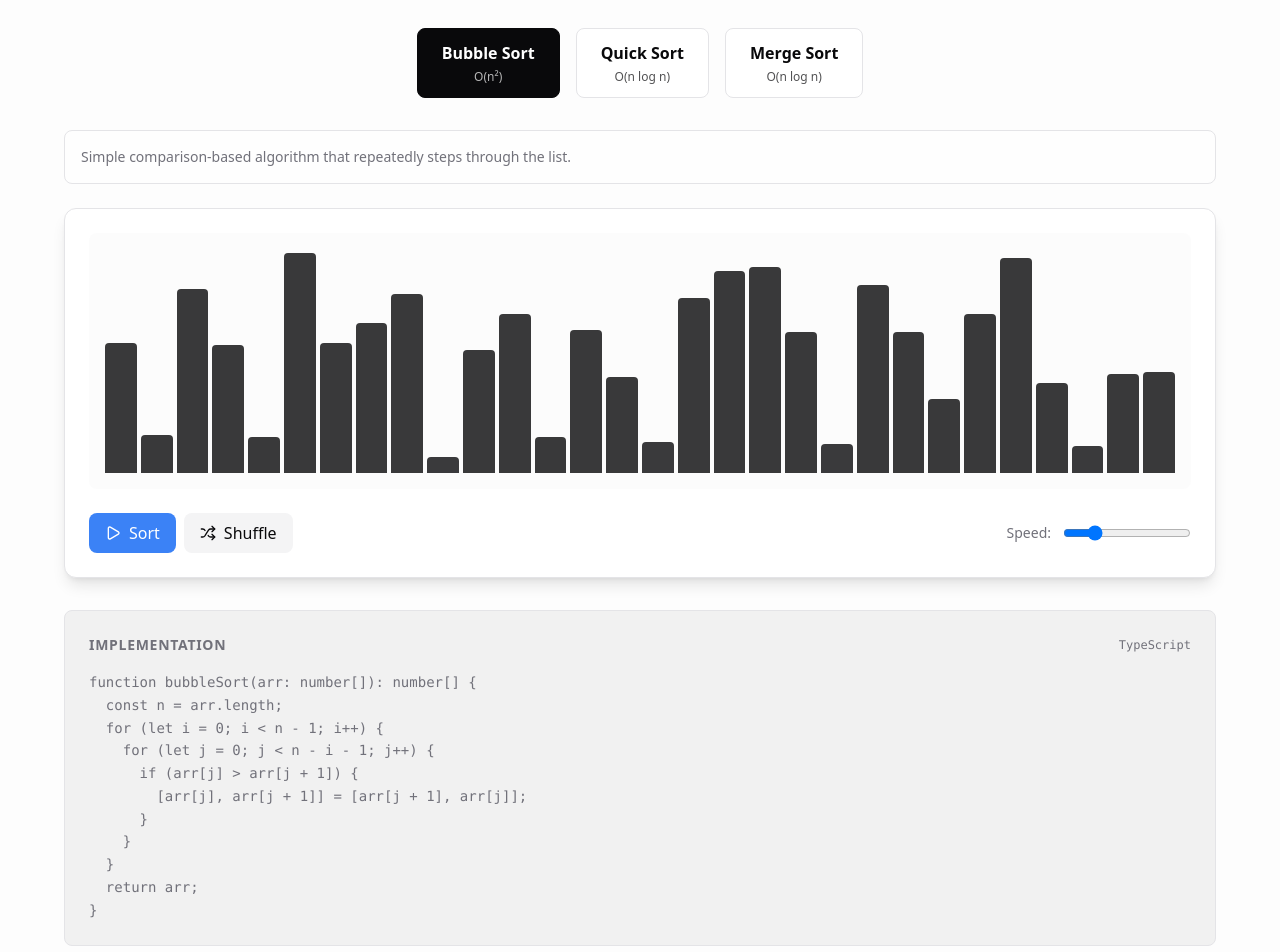
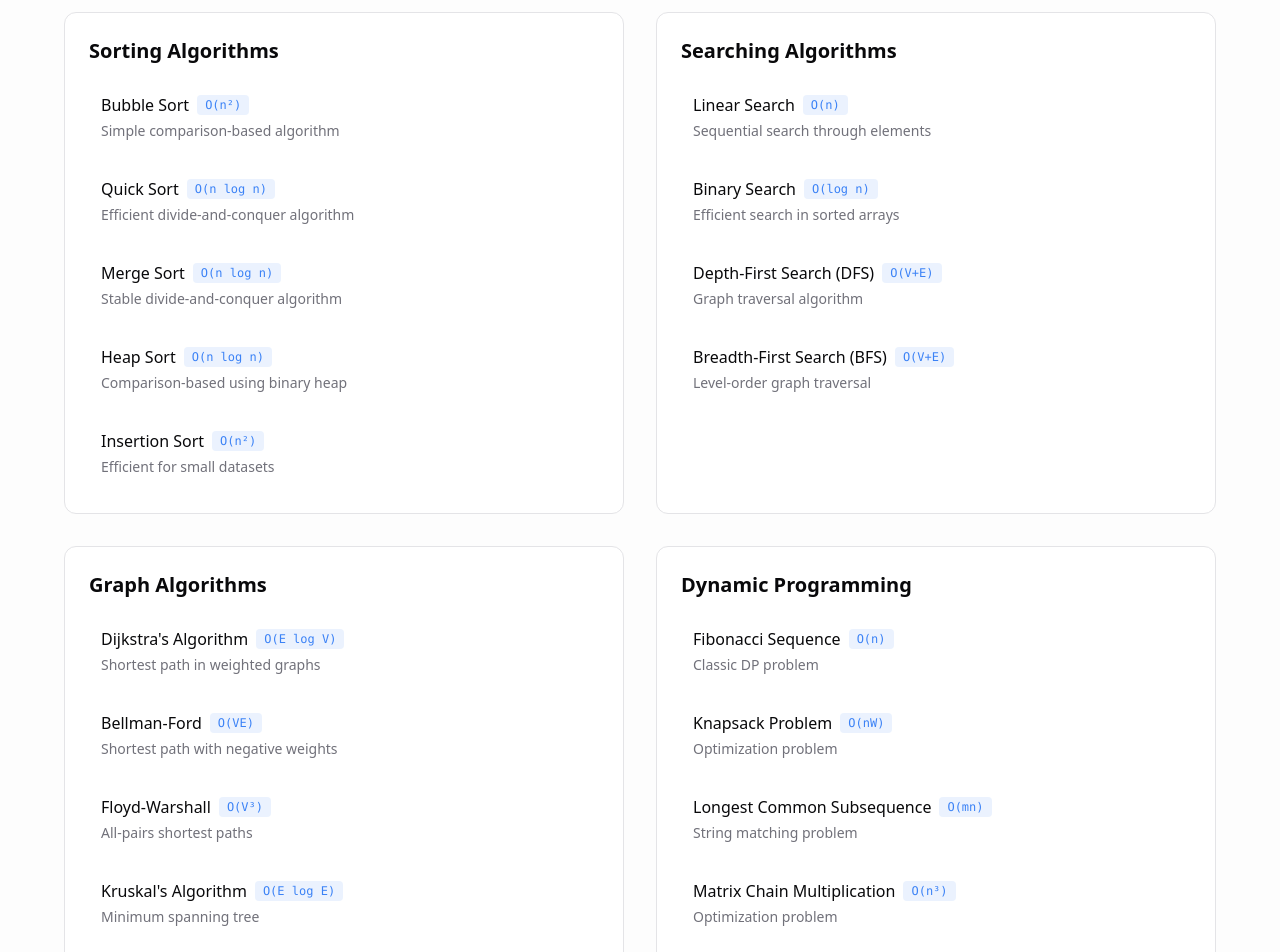
Before and after one commit to krishankshh/ktsportfolio, a Next.js app in the folder ktsnp/: page / in a window 1280 px wide. Shown: the part 1020-1972 px from the top of the page. Built offline with nearby package versions, Linux system fonts and the light colour scheme.

Commit message:
Remove interactive algorithm visualizer
Removed the interactive sorting visualization component to keep the
portfolio more minimal and focused. Now shows only the comprehensive
list of essential algorithms with descriptions and time complexities.

```diff
--- a/ktsnp/components/sections/AlgorithmShowcase.tsx
+++ b/ktsnp/components/sections/AlgorithmShowcase.tsx
@@ -1,119 +1,15 @@
 "use client";
 
-import { useState } from "react";
 import { motion } from "framer-motion";
-import SortingVisualizer from "../algorithms/SortingVisualizer";
-import { cn } from "@/lib/utils";
 import { ESSENTIAL_ALGORITHMS } from "@/lib/constants";
 
-const algorithms = [
-  {
-    id: "bubble" as const,
-    name: "Bubble Sort",
-    complexity: "O(n²)",
-    description: "Simple comparison-based algorithm that repeatedly steps through the list.",
-  },
-  {
-    id: "quick" as const,
-    name: "Quick Sort",
-    complexity: "O(n log n)",
-    description: "Efficient divide-and-conquer algorithm using pivot partitioning.",
-  },
-  {
-    id: "merge" as const,
-    name: "Merge Sort",
-    complexity: "O(n log n)",
-    description: "Stable divide-and-conquer algorithm that divides and merges subarrays.",
-  },
-];
-
 export default function AlgorithmShowcase() {
-  const [activeAlgorithm, setActiveAlgorithm] = useState<"bubble" | "quick" | "merge">(
-    "bubble"
-  );
-
   return (
     <section id="algorithms" className="py-20 px-6 bg-muted/20">
       <div className="max-w-6xl mx-auto">
-        {/* Header */}
-        <motion.div
-          className="text-center mb-16"
-          initial={{ opacity: 0, y: 20 }}
-          whileInView={{ opacity: 1, y: 0 }}
-          viewport={{ once: true }}
-        >
-          <h2 className="text-3xl md:text-4xl font-bold mb-4">Algorithm Visualization</h2>
-          <p className="text-secondary max-w-2xl mx-auto">
-            Interactive demonstrations of sorting algorithms. Watch how different algorithms
-            approach the same problem with varying efficiency.
-          </p>
-        </motion.div>
-
-        {/* Algorithm Tabs */}
-        <div className="flex flex-wrap gap-4 mb-8 justify-center">
-          {algorithms.map((algo) => (
-            <button
-              key={algo.id}
-              onClick={() => setActiveAlgorithm(algo.id)}
-              className={cn(
-                "px-6 py-3 rounded-lg border transition-all",
-                activeAlgorithm === algo.id
-                  ? "bg-foreground text-background border-foreground"
-                  : "bg-background text-foreground border-border hover:border-foreground/50"
-              )}
-            >
-              <div className="font-semibold">{algo.name}</div>
-              <div className="text-xs mt-1 opacity-70">{algo.complexity}</div>
-            </button>
-          ))}
-        </div>
-
-        {/* Algorithm Info */}
-        <motion.div
-          key={`info-${activeAlgorithm}`}
-          initial={{ opacity: 0, y: 10 }}
-          animate={{ opacity: 1, y: 0 }}
-          className="mb-6 p-4 bg-background/50 rounded-lg border border-border"
-        >
-          <p className="text-sm text-secondary">
-            {algorithms.find((a) => a.id === activeAlgorithm)?.description}
-          </p>
-        </motion.div>
-
-        {/* Visualizer */}
-        <motion.div
-          key={`viz-${activeAlgorithm}`}
-          initial={{ opacity: 0 }}
-          animate={{ opacity: 1 }}
-          transition={{ duration: 0.3 }}
-          className="bg-background rounded-xl border border-border p-6 shadow-lg"
-        >
-          <SortingVisualizer algorithm={activeAlgorithm} />
-        </motion.div>
-
-        {/* Code Snippet */}
-        <motion.div
-          className="mt-8 p-6 bg-primary/5 rounded-lg border border-border"
-          initial={{ opacity: 0, y: 20 }}
-          whileInView={{ opacity: 1, y: 0 }}
-          viewport={{ once: true }}
-        >
-          <div className="flex items-center justify-between mb-4">
-            <h3 className="text-sm font-semibold text-secondary uppercase tracking-wider">
-              Implementation
-            </h3>
-            <span className="text-xs text-secondary font-mono">TypeScript</span>
-          </div>
-          <pre className="text-xs md:text-sm overflow-x-auto">
-            <code className="text-secondary font-mono leading-relaxed">
-              {getAlgorithmCode(activeAlgorithm)}
-            </code>
-          </pre>
-        </motion.div>
 
         {/* Essential Algorithms List */}
         <motion.div
-          className="mt-20"
           initial={{ opacity: 0, y: 20 }}
           whileInView={{ opacity: 1, y: 0 }}
           viewport={{ once: true }}
@@ -164,66 +60,3 @@ export default function AlgorithmShowcase() {
     </section>
   );
 }
-
-function getAlgorithmCode(algorithm: "bubble" | "quick" | "merge"): string {
-  const codes = {
-    bubble: `function bubbleSort(arr: number[]): number[] {
-  const n = arr.length;
-  for (let i = 0; i < n - 1; i++) {
-    for (let j = 0; j < n - i - 1; j++) {
-      if (arr[j] > arr[j + 1]) {
-        [arr[j], arr[j + 1]] = [arr[j + 1], arr[j]];
-      }
-    }
-  }
-  return arr;
-}`,
-    quick: `function quickSort(arr: number[], low = 0, high = arr.length - 1): number[] {
-  if (low < high) {
-    const pivot = partition(arr, low, high);
-    quickSort(arr, low, pivot - 1);
-    quickSort(arr, pivot + 1, high);
-  }
-  return arr;
-}
-
-function partition(arr: number[], low: number, high: number): number {
-  const pivot = arr[high];
-  let i = low - 1;
-  for (let j = low; j < high; j++) {
-    if (arr[j] < pivot) {
-      i++;
-      [arr[i], arr[j]] = [arr[j], arr[i]];
-    }
-  }
-  [arr[i + 1], arr[high]] = [arr[high], arr[i + 1]];
-  return i + 1;
-}`,
-    merge: `function mergeSort(arr: number[]): number[] {
-  if (arr.length <= 1) return arr;
-
-  const mid = Math.floor(arr.length / 2);
-  const left = mergeSort(arr.slice(0, mid));
-  const right = mergeSort(arr.slice(mid));
-
-  return merge(left, right);
-}
-
-function merge(left: number[], right: number[]): number[] {
-  const result: number[] = [];
-  let i = 0, j = 0;
-
-  while (i < left.length && j < right.length) {
-    if (left[i] <= right[j]) {
-      result.push(left[i++]);
-    } else {
-      result.push(right[j++]);
-    }
-  }
-
-  return result.concat(left.slice(i)).concat(right.slice(j));
-}`,
-  };
-
-  return codes[algorithm];
-}
```
